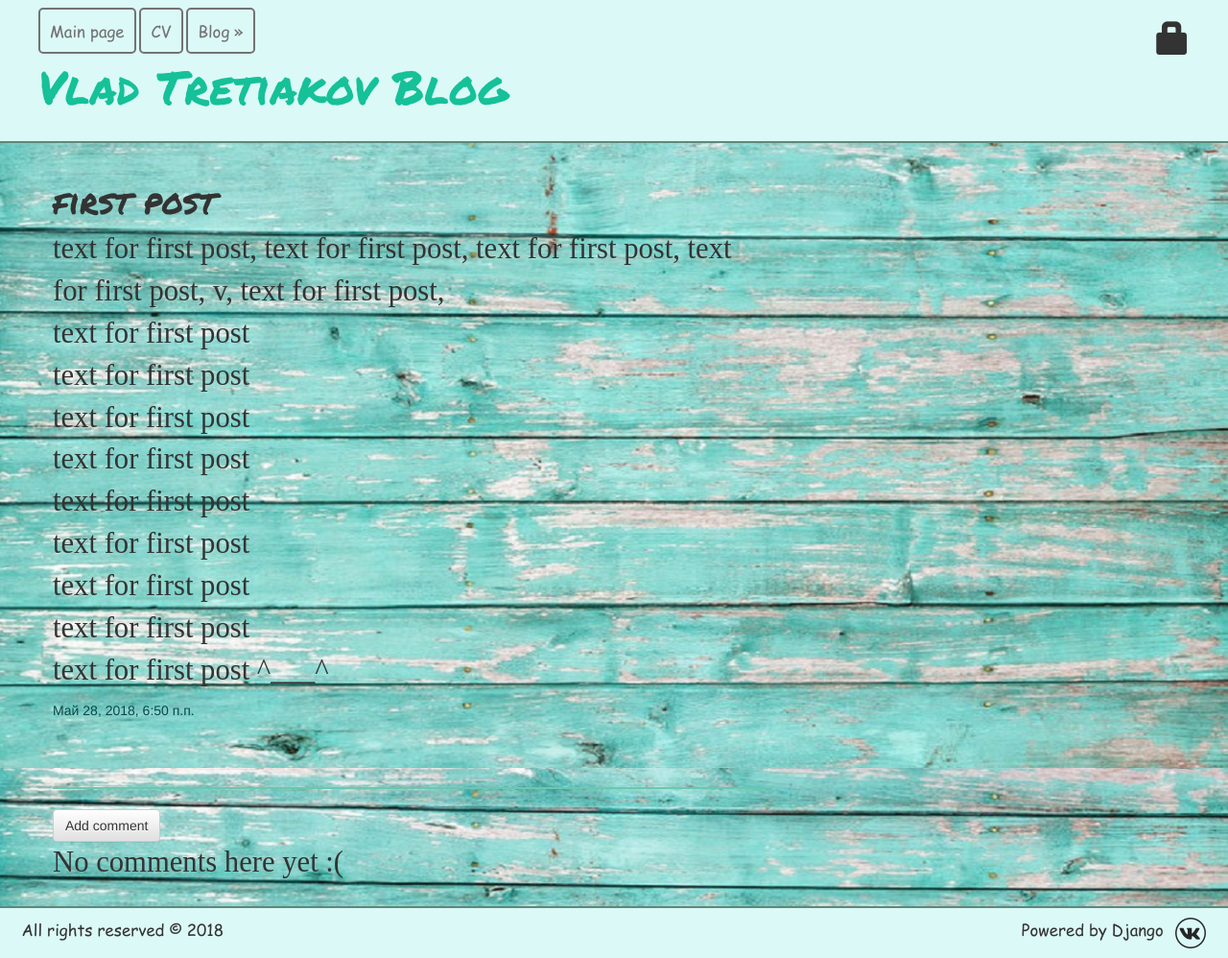
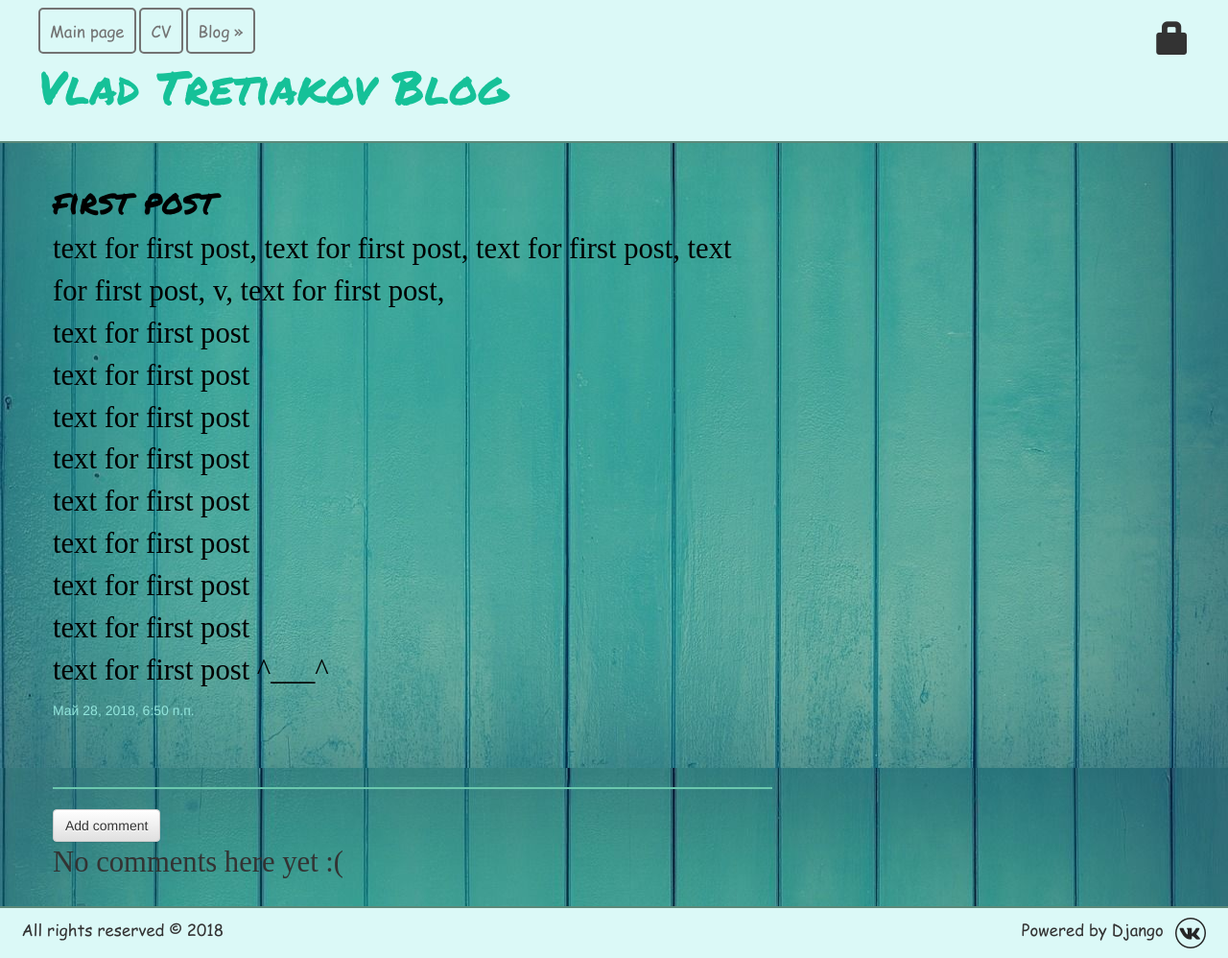
Before and after one commit to BCE-yMPyT/djangocv, a Django app: page /blog/post/1/ in a window 1280 px wide. Shown: the whole page at 96% size. Run offline with Django 3.2, Linux system fonts and the light colour scheme; data comes from the database, SQL or seed files in the repository; some libraries are stand-ins or nearby versions; some web fonts are replaced.

Commit message:
Change bg, and some colors.

```diff
--- a/blog/static/css/blog.css
+++ b/blog/static/css/blog.css
@@ -1,5 +1,5 @@
 html {
-	background-image: url("htmlfon.png");
+	background-image: url("htmlfon1.png");
 	background-repeat: no-repeat;
 	background-attachment: fixed;
 	-moz-background-size: 100%; /* Firefox 3.6+ */
@@ -14,7 +14,7 @@
    }
 
 body {
-	background-image: url("htmlfon.png");
+	background-image: url("htmlfon1.png");
 	background-repeat: no-repeat;
 	background-attachment: fixed;
 	-moz-background-size: 100%; /* Firefox 3.6+ */
@@ -32,7 +32,7 @@
 }
 
 body a {
-	color: #006B5E;
+	color: #2BEEE1;
 	text-decoration: none;
 	transition: all.6s ease;
 	-moz-transition: all.6s ease;
@@ -41,7 +41,7 @@
 }
 
 body a:hover {
-	color: #00B3A0;
+	color: #8CFDF6;
 	text-decoration: none;
 	transition: all.6s ease;
 	-moz-transition: all.6s ease;
@@ -123,7 +123,7 @@
 
 .date {
     float: top;
-    color: #094949;
+    color: #93E6DD;
 }
 
 .save {
@@ -143,6 +143,7 @@
 
 .post {
     margin-bottom: 70px;
+    color: black;
 }
 
 .post h1 a, .post h1 a:visited {
@@ -156,4 +157,5 @@
 
 .comment {
     margin: 20px 0px 20px 20px;
+    color: black;
 }
--- a/pages/static/css/style.css
+++ b/pages/static/css/style.css
@@ -12,7 +12,7 @@
    }
 
 html {
-	background-image: url("htmlfon.png");
+	background-image: url("htmlfon1.png");
 	background-repeat: no-repeat;
 	background-attachment: fixed;
 	-moz-background-size: 100%; /* Firefox 3.6+ */
@@ -88,7 +88,7 @@
 }
 
 #columnCenter {
-    opacity: 0.75;
+
     background-color: #DBFAF7;
     margin-top: 2%;
 	width: 100%;
```
